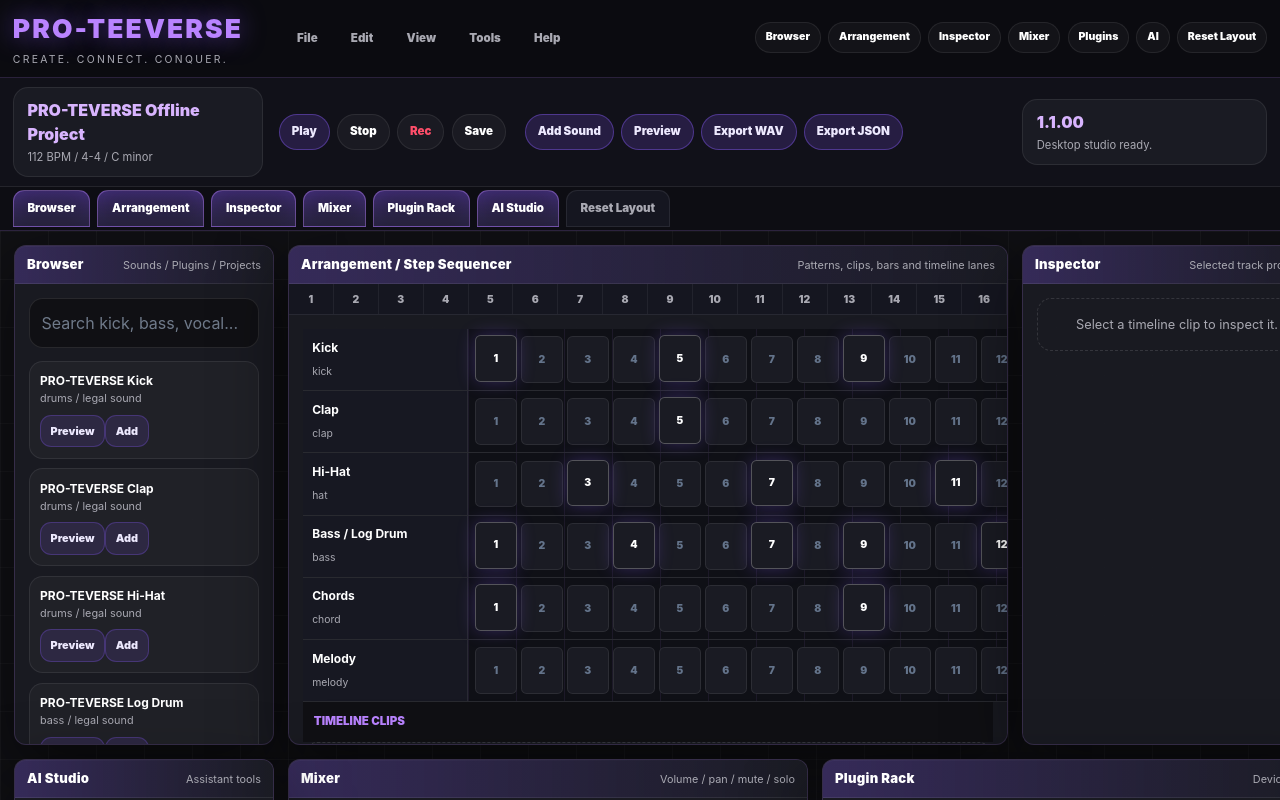
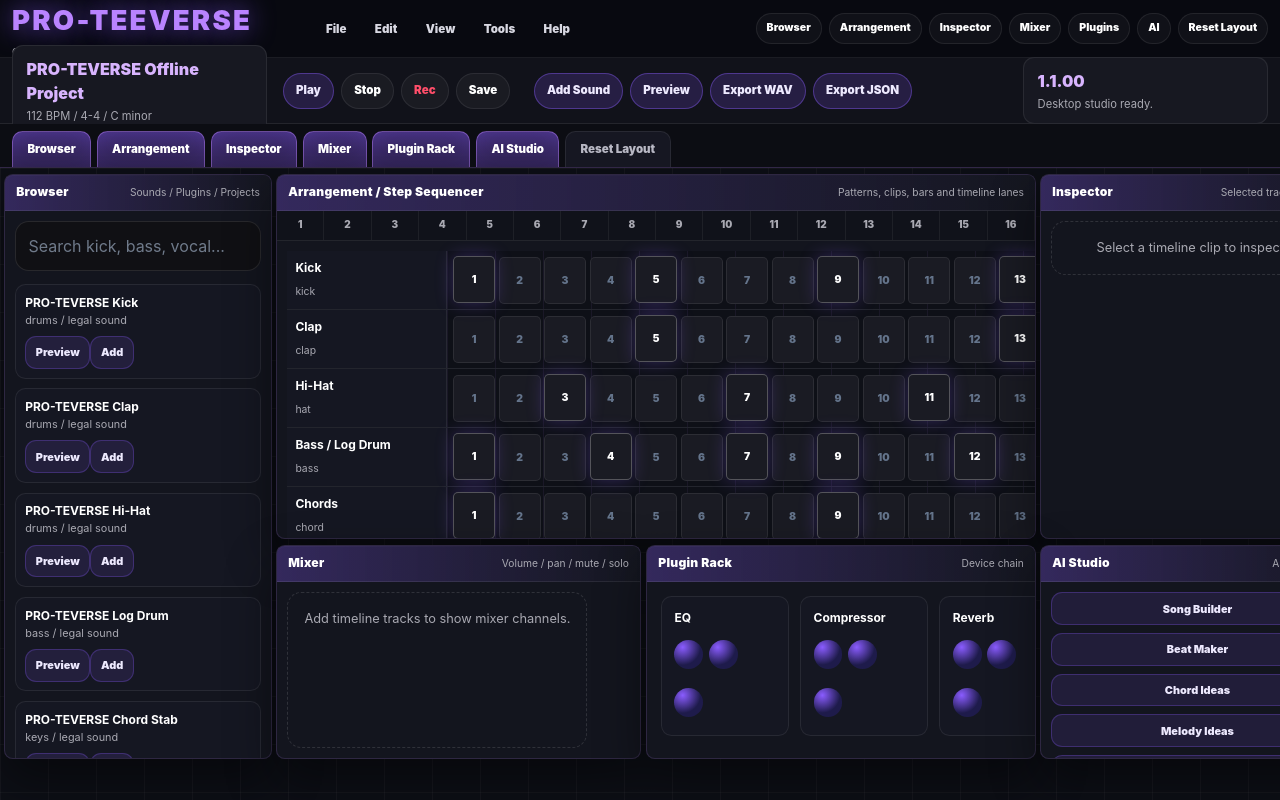
Before and after one commit to Derrick121K/PRO-TEVERSE, a Next.js app: page /studio in a window 1280 px wide. Built offline with nearby package versions, Linux system fonts and the light colour scheme.

Commit message:
match daw reference layout with visible movable tabs

```diff
--- a/app/globals.css
+++ b/app/globals.css
@@ -2355,3 +2355,263 @@ body {
     flex: 0 0 auto !important;
   }
 }
+/* PRO-TEEVERSE EXACT DAW REFERENCE LAYOUT V1 */
+.pro-daw-desktop {
+  background:
+    radial-gradient(circle at 12% 0%, rgba(138, 92, 255, 0.24), transparent 28rem),
+    linear-gradient(180deg, #0c0d14 0%, #05060a 100%) !important;
+}
+
+.pro-daw-topbar {
+  height: 58px !important;
+  min-height: 58px !important;
+  grid-template-columns: 270px 300px minmax(0, 1fr) !important;
+  padding: 0 0.75rem !important;
+  background: #080910 !important;
+  border-bottom: 1px solid rgba(255,255,255,0.08) !important;
+}
+
+.pro-daw-brand-block h1 {
+  font-size: 1.72rem !important;
+  color: #b983ff !important;
+  text-shadow: 0 0 26px rgba(138, 92, 255, 0.72) !important;
+}
+
+.pro-daw-brand-block p {
+  font-size: 0.58rem !important;
+  letter-spacing: 0.32em !important;
+  color: #a9a9b2 !important;
+}
+
+.pro-daw-main-menu {
+  justify-content: center !important;
+  flex-wrap: nowrap !important;
+}
+
+.pro-daw-main-menu button {
+  border-color: transparent !important;
+  background: transparent !important;
+  color: #d8d8e2 !important;
+  padding: 0.35rem 0.6rem !important;
+}
+
+.pro-daw-layout-actions {
+  justify-content: flex-end !important;
+  flex-wrap: nowrap !important;
+  overflow-x: auto !important;
+  scrollbar-width: none !important;
+}
+
+.pro-daw-layout-actions::-webkit-scrollbar {
+  display: none !important;
+}
+
+.pro-daw-layout-actions button {
+  flex: 0 0 auto !important;
+  padding: 0.42rem 0.65rem !important;
+  font-size: 0.65rem !important;
+  background: rgba(255,255,255,0.035) !important;
+}
+
+.pro-daw-transport-bar {
+  height: 66px !important;
+  min-height: 66px !important;
+  grid-template-columns: 255px 235px minmax(0, 1fr) 245px !important;
+  padding: 0 0.75rem !important;
+  background: #11121a !important;
+  border-bottom: 1px solid rgba(255,255,255,0.08) !important;
+}
+
+.pro-daw-project-info,
+.pro-daw-status-chip {
+  min-height: 48px !important;
+  border-radius: 0.7rem !important;
+  background: #171821 !important;
+}
+
+.pro-daw-transport-actions,
+.pro-daw-fast-actions {
+  flex-wrap: nowrap !important;
+  overflow-x: auto !important;
+  scrollbar-width: none !important;
+}
+
+.pro-daw-transport-actions::-webkit-scrollbar,
+.pro-daw-fast-actions::-webkit-scrollbar {
+  display: none !important;
+}
+
+.pro-daw-transport-actions button,
+.pro-daw-fast-actions button {
+  flex: 0 0 auto !important;
+  min-height: 36px !important;
+  padding: 0.5rem 0.75rem !important;
+}
+
+.pro-daw-tab-dock {
+  height: 42px !important;
+  min-height: 42px !important;
+  display: flex !important;
+  align-items: end !important;
+  gap: 0.35rem !important;
+  padding: 0 0.75rem !important;
+  overflow-x: auto !important;
+  background: #0c0d13 !important;
+  border-bottom: 1px solid rgba(185, 131, 255, 0.22) !important;
+  scrollbar-width: none !important;
+}
+
+.pro-daw-tab-dock::-webkit-scrollbar {
+  display: none !important;
+}
+
+.pro-daw-tab-dock button {
+  flex: 0 0 auto !important;
+  height: 36px !important;
+  border: 1px solid rgba(255,255,255,0.08) !important;
+  border-bottom: 0 !important;
+  border-radius: 0.65rem 0.65rem 0 0 !important;
+  background: #161722 !important;
+  color: #b8b8c4 !important;
+  padding: 0 0.9rem !important;
+  font-size: 0.72rem !important;
+  font-weight: 900 !important;
+}
+
+.pro-daw-tab-dock button.active {
+  background: linear-gradient(180deg, rgba(138,92,255,0.45), #241b3d) !important;
+  color: #ffffff !important;
+  border-color: rgba(185,131,255,0.48) !important;
+}
+
+.pro-daw-window-layer {
+  background:
+    linear-gradient(90deg, rgba(255,255,255,0.035) 1px, transparent 1px),
+    linear-gradient(180deg, rgba(255,255,255,0.03) 1px, transparent 1px),
+    #0d0f16 !important;
+  background-size: 48px 100%, 100% 48px !important;
+}
+
+.pro-daw-window {
+  border-radius: 0.55rem !important;
+  border-color: rgba(185, 131, 255, 0.16) !important;
+  background: rgba(20, 22, 31, 0.98) !important;
+  box-shadow:
+    0 20px 50px rgba(0,0,0,0.48),
+    inset 0 1px 0 rgba(255,255,255,0.04) !important;
+}
+
+.pro-daw-window-title {
+  height: 36px !important;
+  min-height: 36px !important;
+  padding: 0 0.7rem !important;
+  background: linear-gradient(90deg, rgba(138,92,255,0.28), rgba(20,22,31,0.98)) !important;
+  cursor: move !important;
+}
+
+.pro-daw-window-title strong {
+  font-size: 0.76rem !important;
+}
+
+.pro-daw-window-title span {
+  font-size: 0.64rem !important;
+}
+
+.pro-daw-window-body,
+.pro-daw-arrangement-body,
+.pro-daw-mixer-body {
+  padding: 0.65rem !important;
+}
+
+.pro-daw-ruler-row {
+  height: 30px !important;
+  background: #10121a !important;
+  position: sticky !important;
+  top: 0 !important;
+  z-index: 5 !important;
+}
+
+.pro-daw-ruler-row span {
+  padding: 0.35rem 0 !important;
+  font-size: 0.62rem !important;
+}
+
+.pro-daw-pattern-row,
+.pro-daw-track-clip-row {
+  min-width: 880px !important;
+  grid-template-columns: 160px 1fr !important;
+}
+
+.pro-daw-pattern-label {
+  background: #151722 !important;
+  padding: 0.5rem !important;
+}
+
+.pro-daw-pattern-steps {
+  gap: 0.22rem !important;
+  padding: 0.35rem !important;
+  background:
+    linear-gradient(90deg, rgba(185,131,255,0.07) 1px, transparent 1px),
+    #0e1017 !important;
+  background-size: 48px 100% !important;
+}
+
+.pro-daw-pattern-steps button {
+  min-height: 1.9rem !important;
+  border-radius: 0.32rem !important;
+  background: #1a1b23 !important;
+}
+
+.pro-daw-pattern-steps button.active {
+  border-color: rgba(255,255,255,0.25) !important;
+  transform: translateY(-1px) !important;
+}
+
+.pro-daw-browser-item {
+  border-radius: 0.65rem !important;
+  padding: 0.55rem !important;
+  background: #151722 !important;
+}
+
+.pro-daw-channel,
+.pro-daw-device-card {
+  min-width: 128px !important;
+  border-radius: 0.65rem !important;
+  background: #151722 !important;
+}
+
+.pro-daw-mixer-body,
+.pro-daw-device-row {
+  overflow-x: auto !important;
+  align-items: stretch !important;
+}
+
+.pro-daw-ai-grid {
+  grid-template-columns: 1fr !important;
+  padding: 0.65rem !important;
+}
+
+.pro-daw-ai-grid button {
+  min-height: 32px !important;
+}
+
+@media (max-width: 1180px) {
+  .pro-daw-topbar,
+  .pro-daw-transport-bar {
+    display: flex !important;
+    overflow-x: auto !important;
+  }
+
+  .pro-daw-brand-block,
+  .pro-daw-project-info {
+    min-width: 230px !important;
+  }
+
+  .pro-daw-main-menu,
+  .pro-daw-layout-actions,
+  .pro-daw-transport-actions,
+  .pro-daw-fast-actions,
+  .pro-daw-status-chip {
+    flex: 0 0 auto !important;
+  }
+}
--- a/app/studio/page.tsx
+++ b/app/studio/page.tsx
@@ -333,12 +333,12 @@ export default function StudioPage() {
   const [projectName, setProjectName] = useState("PRO-TEVERSE Offline Project")
   const [tracks, setTracks] = useState<AudioTrack[]>([])
   const [desktopWindows, setDesktopWindows] = useState<Record<string, DesktopWindowState>>(() => ({
-    browser: { x: 14, y: 14, width: 260, height: 500, visible: true, z: 10 },
-    arrangement: { x: 288, y: 14, width: 720, height: 500, visible: true, z: 11 },
-    inspector: { x: 1022, y: 14, width: 310, height: 500, visible: true, z: 12 },
-    mixer: { x: 288, y: 528, width: 520, height: 170, visible: true, z: 13 },
-    plugins: { x: 822, y: 528, width: 510, height: 170, visible: true, z: 14 },
-    ai: { x: 14, y: 528, width: 260, height: 170, visible: true, z: 15 },
+    browser: { x: 4, y: 6, width: 268, height: 585, visible: true, z: 10 },
+    arrangement: { x: 276, y: 6, width: 760, height: 365, visible: true, z: 11 },
+    inspector: { x: 1040, y: 6, width: 315, height: 365, visible: true, z: 12 },
+    mixer: { x: 276, y: 377, width: 365, height: 214, visible: true, z: 13 },
+    plugins: { x: 646, y: 377, width: 390, height: 214, visible: true, z: 14 },
+    ai: { x: 1040, y: 377, width: 315, height: 214, visible: true, z: 15 },
   }))
   const [desktopDrag, setDesktopDrag] = useState<DesktopDragState | null>(null)
   const [desktopZ, setDesktopZ] = useState(30)
@@ -1019,12 +1019,12 @@ if (previewAudioRef.current) {
 
   function resetDesktopLayout() {
     setDesktopWindows({
-      browser: { x: 18, y: 152, width: 270, height: 560, visible: true, z: 10 },
-      arrangement: { x: 304, y: 152, width: 780, height: 560, visible: true, z: 11 },
-      inspector: { x: 1100, y: 152, width: 300, height: 560, visible: true, z: 12 },
-      mixer: { x: 304, y: 728, width: 600, height: 230, visible: true, z: 13 },
-      plugins: { x: 920, y: 728, width: 480, height: 230, visible: true, z: 14 },
-      ai: { x: 18, y: 728, width: 270, height: 230, visible: true, z: 15 },
+      browser: { x: 4, y: 6, width: 268, height: 585, visible: true, z: 10 },
+      arrangement: { x: 276, y: 6, width: 760, height: 365, visible: true, z: 11 },
+      inspector: { x: 1040, y: 6, width: 315, height: 365, visible: true, z: 12 },
+      mixer: { x: 276, y: 377, width: 365, height: 214, visible: true, z: 13 },
+      plugins: { x: 646, y: 377, width: 390, height: 214, visible: true, z: 14 },
+      ai: { x: 1040, y: 377, width: 315, height: 214, visible: true, z: 15 },
     })
     setDesktopStatus("Desktop layout reset.")
   }
```
